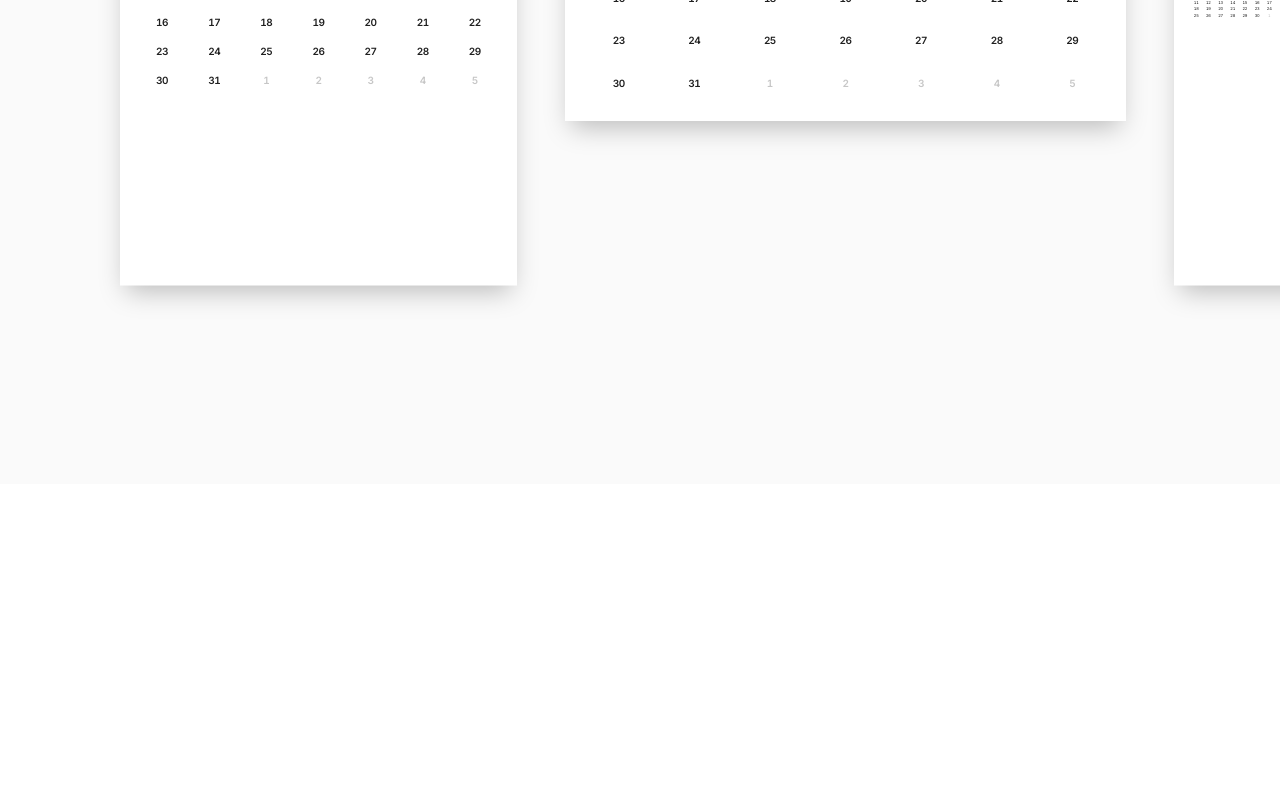
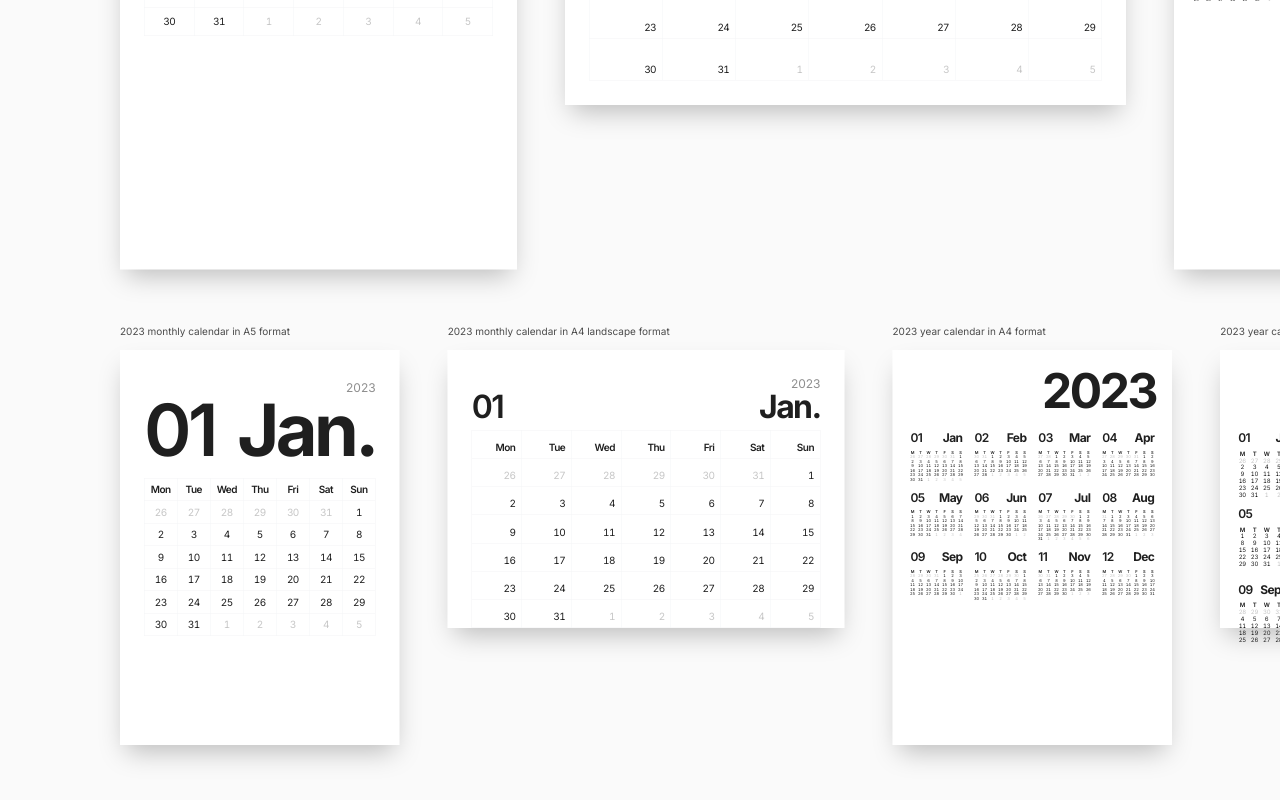
Before and after one commit to BartoszJarocki/minimal, a Next.js app in the folder apps/frontend/: page / in a window 1280 px wide. Shown: the part 1004-1804 px from the top of the page. Before the commit the page ends 1488 px from the top, so only its background shows below. Built offline with nearby package versions, Linux system fonts and the light colour scheme; a web font is replaced by a local one.

Commit message:
A5 - WIP

```diff
--- a/apps/frontend/src/components/calendar/themes/SimpleMinimalist.tsx
+++ b/apps/frontend/src/components/calendar/themes/SimpleMinimalist.tsx
@@ -132,14 +132,6 @@ const MonthCalendarHeader = ({ children }: { children: React.ReactNode }) => {
   );
 };
 
-const MonthCalendarDayCell = ({ children }: { children: React.ReactNode }) => {
-  return (
-    <DayCell className="flex items-center justify-center text-center font-semibold">
-      {children}
-    </DayCell>
-  );
-};
-
 interface SimpleMilimalistMonthlyCalendarProps {
   date: DateTime;
   variant: "portrait" | "landscape";
@@ -149,11 +141,33 @@ export const SimpleMinimalistMonthCalendar = ({
   date,
   variant,
 }: SimpleMilimalistMonthlyCalendarProps) => {
-  const textSize = variant === "landscape" ? "text-[89px] " : "text-[144px] ";
-  const spacing = variant === "landscape" ? "my-2" : "my-16";
+  const textSize = variant === "landscape" ? "text-[64px] " : "text-[144px] ";
+  const spacing = variant === "landscape" ? "my-2" : "my-4";
+
+  const MonthCalendarDayCell = ({
+    className,
+    children,
+  }: {
+    className?: string;
+    children: React.ReactNode;
+  }) => {
+    const styles =
+      variant === "landscape"
+        ? "items-end justify-end"
+        : "items-center justify-center";
+
+    return (
+      <DayCell
+        className={clsx("flex bg-white p-3 text-center", styles, className)}
+      >
+        {children}
+      </DayCell>
+    );
+  };
+
   return (
-    <div className="flex h-full w-full flex-col p-8">
-      <div className={clsx("flex items-end justify-between px-8", spacing)}>
+    <div className="flex h-full w-full flex-col p-12">
+      <div className={clsx("flex items-end justify-between", spacing)}>
         <div
           className={clsx(
             "font-semibold leading-none tracking-tighter",
@@ -170,10 +184,11 @@ export const SimpleMinimalistMonthCalendar = ({
         </div>
       </div>
 
-      <div className={clsx("flex-1 text-xl")}>
+      <div className={clsx("mt-2 text-xl")}>
         <MonthCalendar
+          className="gap-px bg-gray-100 p-px"
           date={date}
-          weekNames="short"
+          weekNames={"short"}
           dayAs={MonthCalendarDayCell}
         />
       </div>
--- a/apps/frontend/src/pages/index.tsx
+++ b/apps/frontend/src/pages/index.tsx
@@ -24,12 +24,7 @@ const SectionTitle = ({
   className?: string;
 }) => {
   return (
-    <h3
-      className={clsx(
-        "mb-4 text-left text-3xl font-semibold md:mb-6",
-        className
-      )}
-    >
+    <h3 className={clsx("mb-2 text-left text-3xl font-semibold", className)}>
       {children}
     </h3>
   );
@@ -99,10 +94,10 @@ export default function Calendar() {
           </section>
 
           <div className="px-4 pt-24 md:px-32">
-            <SectionTitle>Simple Minimalist</SectionTitle>
+            <SectionTitle>Minimal</SectionTitle>
             <SectionSubtitle>
-              Self print ready Minimalist Calendar available in A4 portrait and
-              landscape formats. Available in PDF.
+              Yearly and monthly, self print ready minimalist calendar available
+              in A4 portrait and landscape formats. PDF.
             </SectionSubtitle>
             <div className="h-12">
               <a
@@ -158,6 +153,57 @@ export default function Calendar() {
                     {date.year} year calendar in A4 landscape format
                   </SectionSubtitle>
                   <div className="paper-a4-landscape bg-white shadow-2xl">
+                    <SimpleMilimalistYearCalendar
+                      date={date}
+                      variant="landscape"
+                    />
+                  </div>
+                </div>
+              </div>
+            </div>
+            <div className="relative flex h-[640px] gap-x-12 overflow-x-auto px-4 pb-4 md:px-32">
+              <div className="absolute inset-0 top-0 right-0 flex h-full -translate-x-1/4 -translate-y-1/4 scale-50 transform gap-x-24 overflow-visible px-8 md:px-60">
+                <div>
+                  <SectionSubtitle>
+                    {date.year} monthly calendar in A5 format
+                  </SectionSubtitle>
+                  <div className="paper-a5 bg-white shadow-2xl">
+                    <SimpleMinimalistMonthCalendar
+                      date={date}
+                      variant="portrait"
+                    />
+                  </div>
+                </div>
+
+                <div>
+                  <SectionSubtitle>
+                    {date.year} monthly calendar in A4 landscape format
+                  </SectionSubtitle>
+                  <div className="paper-a5-landscape bg-white shadow-2xl">
+                    <SimpleMinimalistMonthCalendar
+                      date={date}
+                      variant="landscape"
+                    />
+                  </div>
+                </div>
+
+                <div>
+                  <SectionSubtitle>
+                    {date.year} year calendar in A4 format
+                  </SectionSubtitle>
+                  <div className="paper-a5 bg-white shadow-2xl">
+                    <SimpleMilimalistYearCalendar
+                      date={date}
+                      variant="portrait"
+                    />
+                  </div>
+                </div>
+
+                <div className="pr-32">
+                  <SectionSubtitle>
+                    {date.year} year calendar in A4 landscape format
+                  </SectionSubtitle>
+                  <div className="paper-a5-landscape bg-white shadow-2xl">
                     <SimpleMilimalistYearCalendar
                       date={date}
                       variant="landscape"
```
